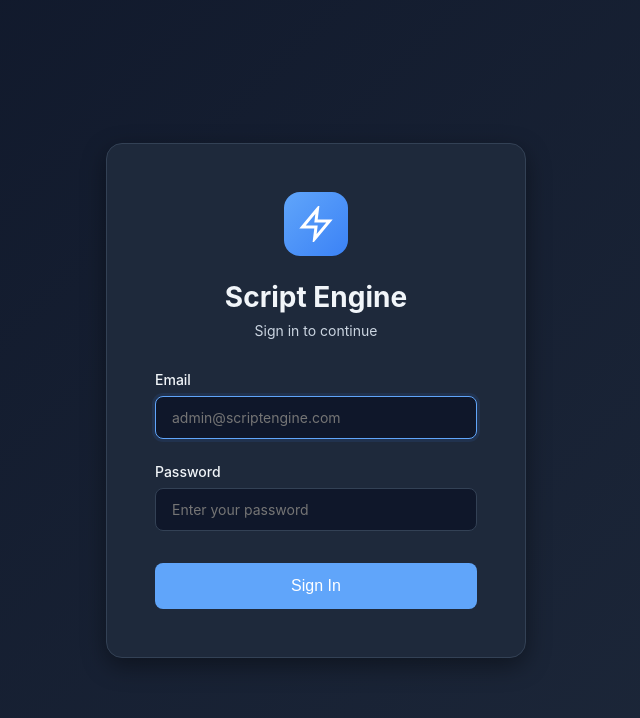
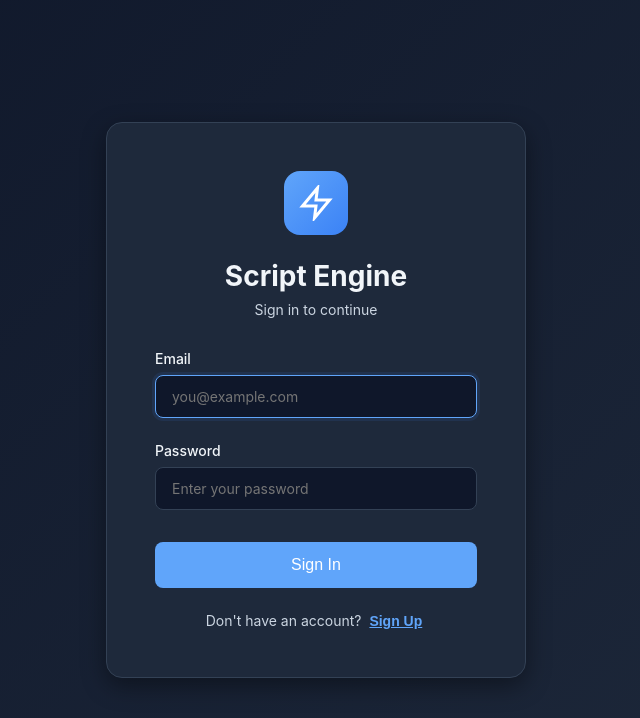
Before and after one commit to Deepanshu-Singh-Rathore/scriptengine-frontend, a React (Vite) app: page / in a window 1280 px wide. Shown: the top 718 px of the page, without its empty margins (324-964 px from the left). Built offline with nearby package versions, Linux system fonts and the light colour scheme; no server answers.

Commit message:
Add Sign Up functionality and mode toggle to auth screen

```diff
--- a/src/Login.jsx
+++ b/src/Login.jsx
@@ -4,8 +4,10 @@ import { useAuth } from './AuthContext'
 import { API_URL } from './config'
 
 function Login() {
+    const [isSignUp, setIsSignUp] = useState(false)
     const [email, setEmail] = useState('')
     const [password, setPassword] = useState('')
+    const [confirmPassword, setConfirmPassword] = useState('')
     const [error, setError] = useState(null)
     const [loading, setLoading] = useState(false)
     const [isSlow, setIsSlow] = useState(false)
@@ -16,25 +18,46 @@ function Login() {
         axios.get(`${API_URL}/api/health`).catch(() => {})
     }, [])
 
+    const toggleMode = () => {
+        setIsSignUp(!isSignUp)
+        setError(null)
+        setPassword('')
+        setConfirmPassword('')
+    }
+
     const handleSubmit = async (e) => {
         e.preventDefault()
+        setError(null)
+
+        if (isSignUp) {
+            if (password.length < 6) {
+                setError('Password must be at least 6 characters long.')
+                return
+            }
+            if (password !== confirmPassword) {
+                setError('Passwords do not match.')
+                return
+            }
+        }
+
         setLoading(true)
-        setError(null)
         setIsSlow(false)
 
         const timer = setTimeout(() => {
             setIsSlow(true)
         }, 3000)
 
+        const endpoint = isSignUp ? `${API_URL}/api/auth/register` : `${API_URL}/api/auth/login`
+
         try {
-            const response = await axios.post(`${API_URL}/api/auth/login`, {
+            const response = await axios.post(endpoint, {
                 email,
                 password
             })
 
             login(response.data.access_token, response.data.email)
         } catch (err) {
-            setError(err.response?.data?.detail || 'Login failed. Please try again.')
+            setError(err.response?.data?.detail || (isSignUp ? 'Registration failed. Please try again.' : 'Login failed. Please try again.'))
         } finally {
             clearTimeout(timer)
             setLoading(false)
@@ -51,8 +74,8 @@ function Login() {
                             <path d="M13 2L3 14h9l-1 8 10-12h-9l1-8z" />
                         </svg>
                     </div>
-                    <h1>Script Engine</h1>
-                    <p>Sign in to continue</p>
+                    <h1>{isSignUp ? 'Create Account' : 'Script Engine'}</h1>
+                    <p>{isSignUp ? 'Sign up to start generating scripts' : 'Sign in to continue'}</p>
                 </div>
 
                 <form onSubmit={handleSubmit} className="login-form">
@@ -74,7 +97,7 @@ function Login() {
                             type="email"
                             value={email}
                             onChange={(e) => setEmail(e.target.value)}
-                            placeholder="admin@scriptengine.com"
+                            placeholder="you@example.com"
                             required
                             autoFocus
                         />
@@ -87,19 +110,33 @@ function Login() {
                             type="password"
                             value={password}
                             onChange={(e) => setPassword(e.target.value)}
-                            placeholder="Enter your password"
+                            placeholder={isSignUp ? 'Create a password (min 6 chars)' : 'Enter your password'}
                             required
                         />
                     </div>
+
+                    {isSignUp && (
+                        <div className="form-group">
+                            <label htmlFor="confirmPassword">Confirm Password</label>
+                            <input
+                                id="confirmPassword"
+                                type="password"
+                                value={confirmPassword}
+                                onChange={(e) => setConfirmPassword(e.target.value)}
+                                placeholder="Re-enter your password"
+                                required
+                            />
+                        </div>
+                    )}
 
                     <button type="submit" className="btn btn-primary" disabled={loading}>
                         {loading ? (
                             <>
                                 <span className="spinner"></span>{' '}
-                                Signing in...
+                                {isSignUp ? 'Creating account...' : 'Signing in...'}
                             </>
                         ) : (
-                            'Sign In'
+                            isSignUp ? 'Create Account' : 'Sign In'
                         )}
                     </button>
 
@@ -109,6 +146,13 @@ function Login() {
                         </p>
                     )}
                 </form>
+
+                <div className="login-toggle">
+                    {isSignUp ? 'Already have an account?' : "Don't have an account?"}{' '}
+                    <button type="button" onClick={toggleMode}>
+                        {isSignUp ? 'Sign In' : 'Sign Up'}
+                    </button>
+                </div>
             </div>
         </div>
     )
--- a/src/login.css
+++ b/src/login.css
@@ -66,6 +66,28 @@
   margin-top: 0.5rem;
 }
 
+.login-toggle {
+  text-align: center;
+  margin-top: 1.5rem;
+  color: var(--text-secondary);
+  font-size: 0.875rem;
+}
+
+.login-toggle button {
+  background: none;
+  border: none;
+  color: var(--primary);
+  font-weight: 600;
+  cursor: pointer;
+  padding: 0 0.25rem;
+  text-decoration: underline;
+  font-size: 0.875rem;
+}
+
+.login-toggle button:hover {
+  color: var(--primary-hover);
+}
+
 @media (max-width: 480px) {
   .login-card {
     padding: 2rem 1.5rem;
```
